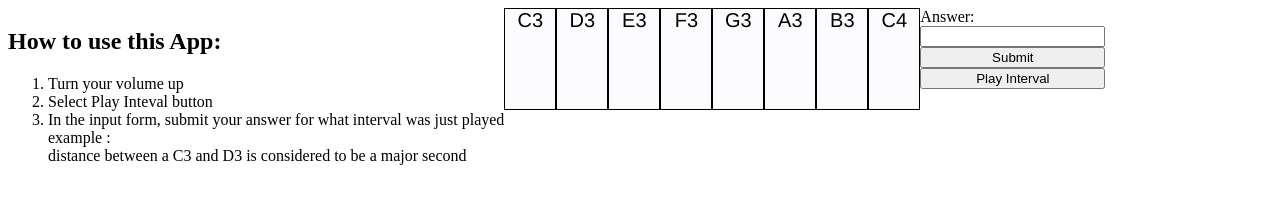
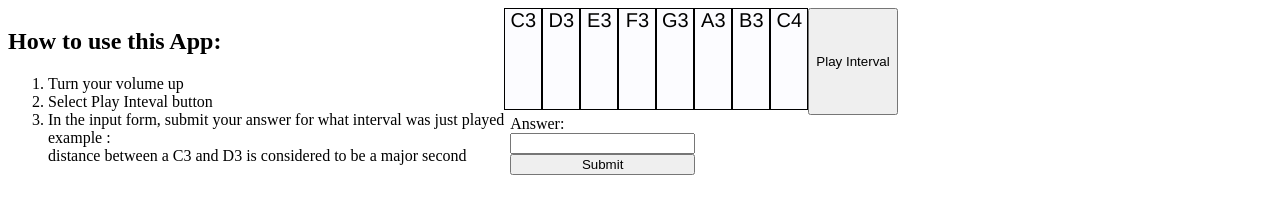
Before and after one commit to Eric-Zayas/earTraining, a website: page Client/index.html in a window 1280 px wide. Drawn offline with Linux system fonts and the light colour scheme.

Commit message:
styling issues

```diff
--- a/Client/index.html
+++ b/Client/index.html
@@ -11,6 +11,7 @@
         <link rel="stylesheet" type="text/css" href="main.css">
     </head>
     <body>
+      <div class="navbar"></div>
        <div class="container">
          <div id="instructions">
           <h2>How to use this App: </h2>
@@ -40,14 +41,14 @@
         <div class="note" id="a4">A4</div>
         <div class="note" id="b4">B4</div>
         <div class="note" id="c5">C5</div> -->
-
-          <div class="form">
+         <button onclick=playInterval() class="intervalBtn">Play Interval</button>
+        <div class="form">
 
           Answer:<br>
           <input id="interval" type="text" >
             <span id="verify"></span>
           <button onclick=checkInterval()>Submit</button>
-          <button onclick=playInterval() class="intervalBtn">Play Interval</button>
+
 
         </div>
       </div>
@@ -59,8 +60,16 @@
     </body>
       <!--To do list:
       Create a small written not interactive tutorial
+      Features to add:
+      decide beginner, intermidiate, advanced, talented levels
+      randomize intervals
+      generate scale option
+      nav bar
+
+
       Serve up the code from express
       Make it pretty
+
       Decide on which features are more important to add
         bugs to fix :
          display number correct,
--- a/Client/main.css
+++ b/Client/main.css
@@ -2,10 +2,11 @@
   display: flex;
   flex-direction: row;
   /* justify-content: center; */
+    flex-wrap: wrap;
 }
 .note {
   height: 100px;
-  width: 50px;
+  width: 36px;
   background-color: #FCFCFF;
   border: 1px solid black;
 
@@ -17,8 +18,9 @@
 .form{
   display: flex;
   flex-direction: column;
+  margin-left: 1%;
   /* justify-content: center; */
-  flex-wrap: wrap;
+
 }
 
 /* .intervalBtn{
```
